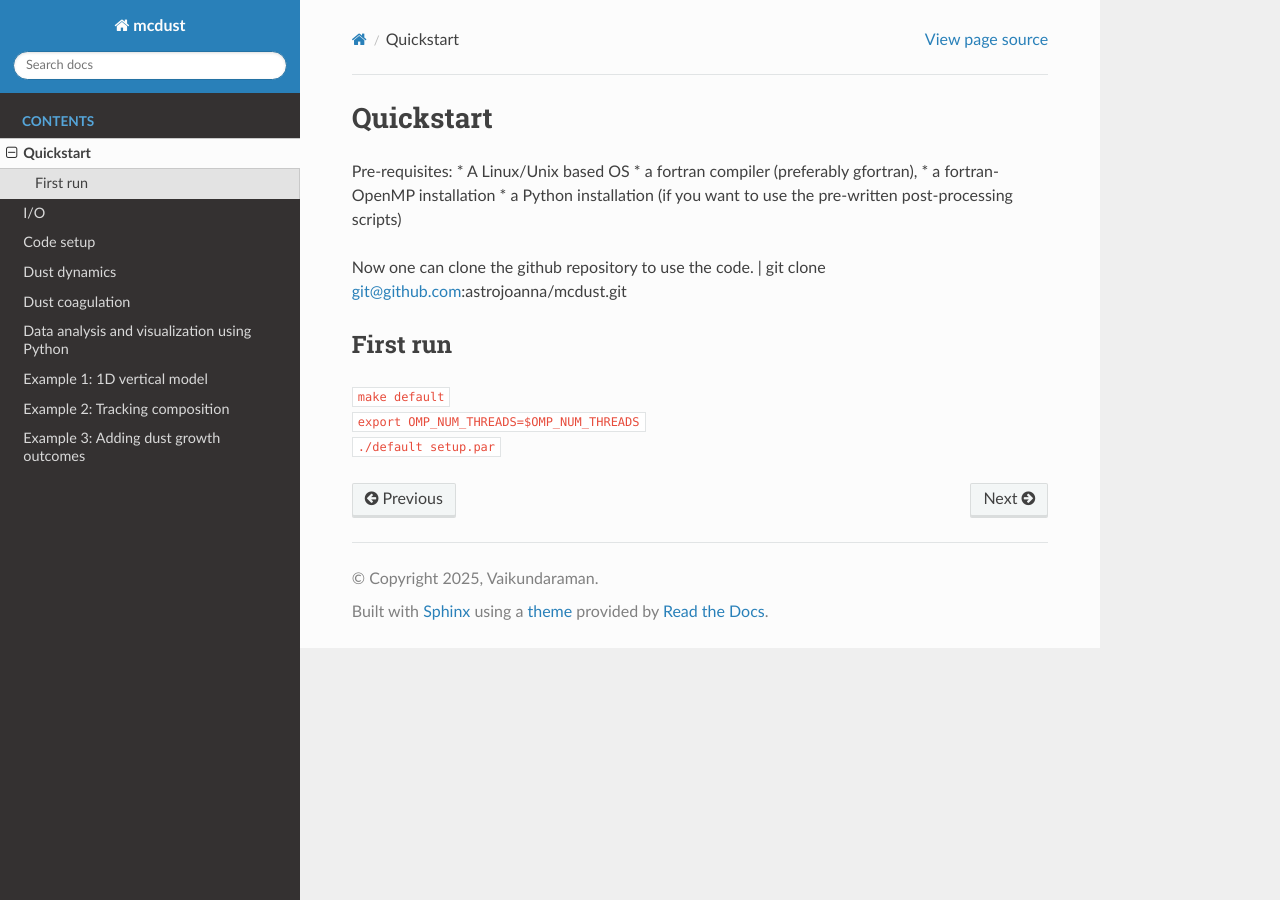
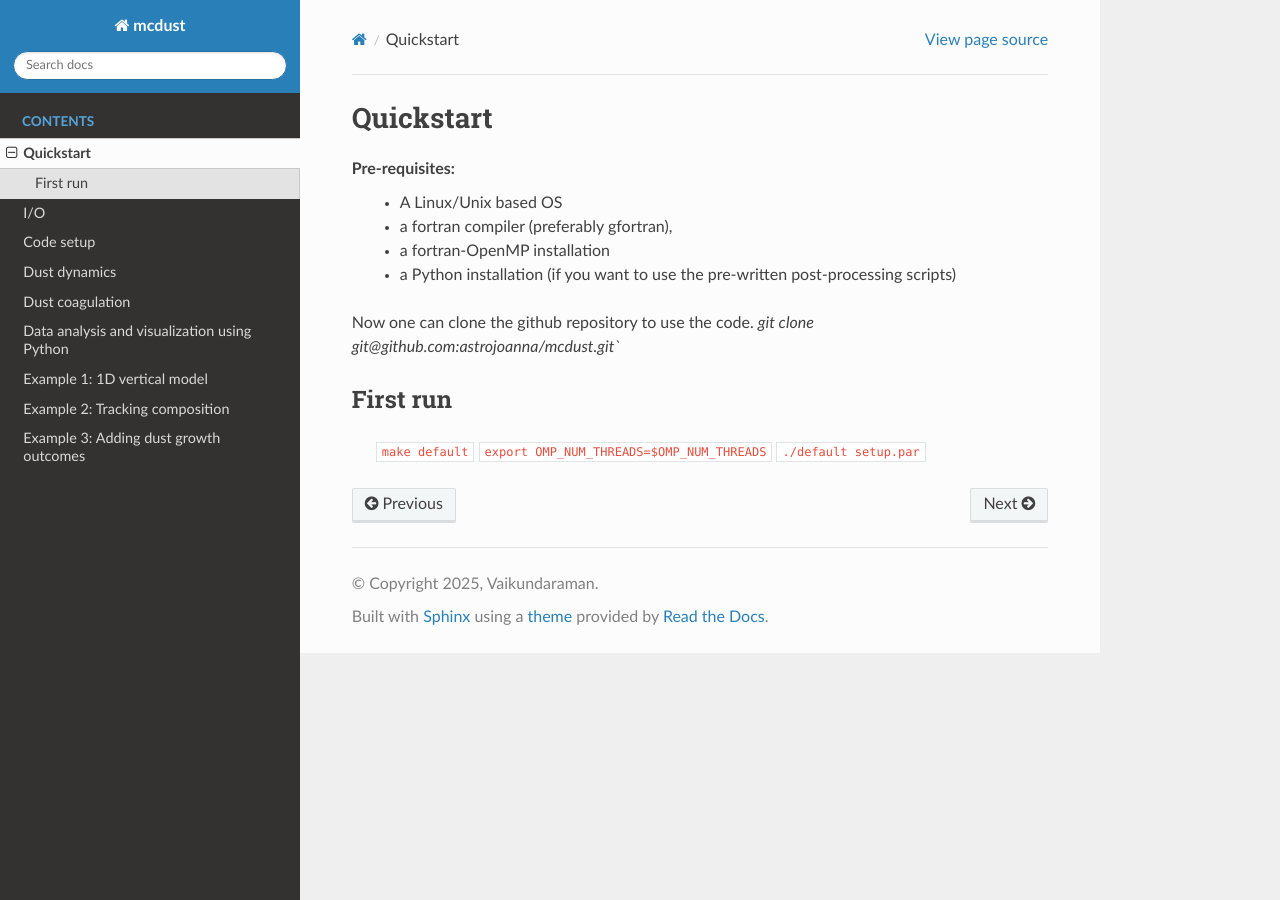
Before and after one commit to vicky1997/docs_test, a Sphinx documentation site: the page built from docs/source/setup.rst, in a window 1280 px wide. Built offline with Sphinx 7.4.7 and the Read the Docs theme 3.1.0, drawn with Linux system fonts in a browser that asks for light colours; pages that are not in the unit, such as notebooks, are missing from menus; some of the changed lines change nothing that is shown.

Commit message:
code inline not working

```diff
--- a/docs/source/setup.rst
+++ b/docs/source/setup.rst
@@ -1,17 +1,17 @@
 Quickstart
 =====
 
-| Pre-requisites:
+Pre-requisites:
     * A Linux/Unix based OS
     * a fortran compiler (preferably gfortran),
     * a fortran-OpenMP installation
     * a Python installation (if you want to use the pre-written post-processing scripts)
 Now one can clone the github repository to use the code.
-| git clone git@github.com:astrojoanna/mcdust.git
+`git clone git@github.com:astrojoanna/mcdust.git``
 
 First run
 +++++++++
 
-| :code:`make default`
-| :code:`export OMP_NUM_THREADS=$OMP_NUM_THREADS`
-| :code:`./default setup.par`
+ :code:`make default`
+ :code:`export OMP_NUM_THREADS=$OMP_NUM_THREADS`
+ :code:`./default setup.par`
```
